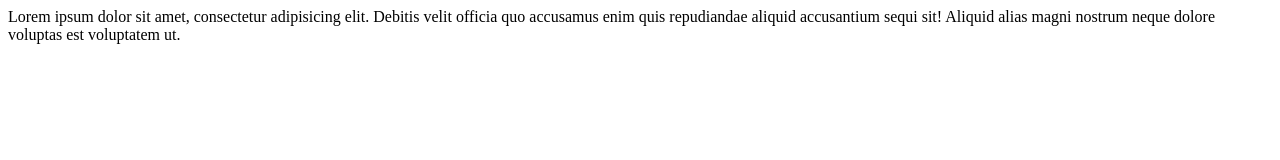
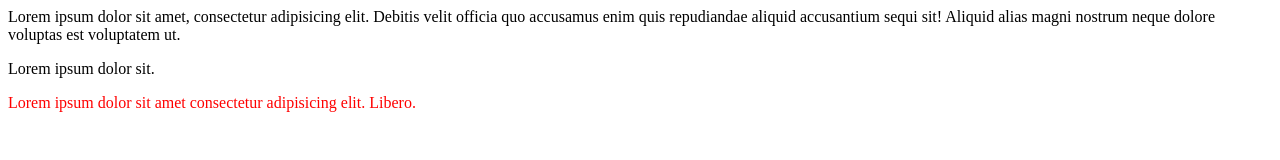
Before and after one commit to Dexterouz/git-tutorial, a plain HTML site: page home.html in a window 1280 px wide. Drawn offline with Linux system fonts and the light colour scheme.

Commit message:
Ad styles

```diff
--- a/home.html
+++ b/home.html
@@ -10,5 +10,7 @@
   <div>
     Lorem ipsum dolor sit amet, consectetur adipisicing elit. Debitis velit officia quo accusamus enim quis repudiandae aliquid accusantium sequi sit! Aliquid alias magni nostrum neque dolore voluptas est voluptatem ut.
   </div>
+  <p>Lorem ipsum dolor sit.</p>
+  <p style="color: red;">Lorem ipsum dolor sit amet consectetur adipisicing elit. Libero.</p>
 </body>
 </html>
```
